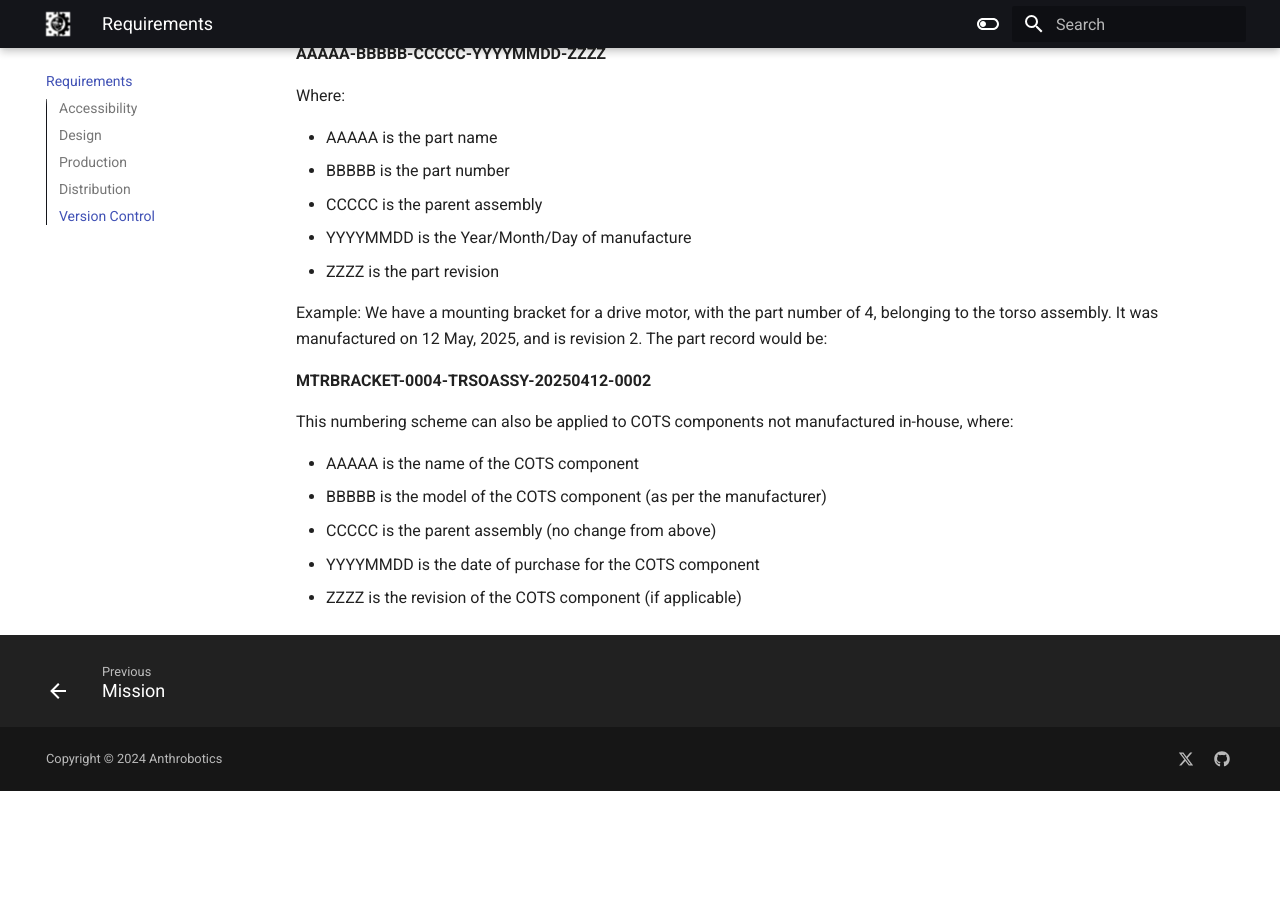
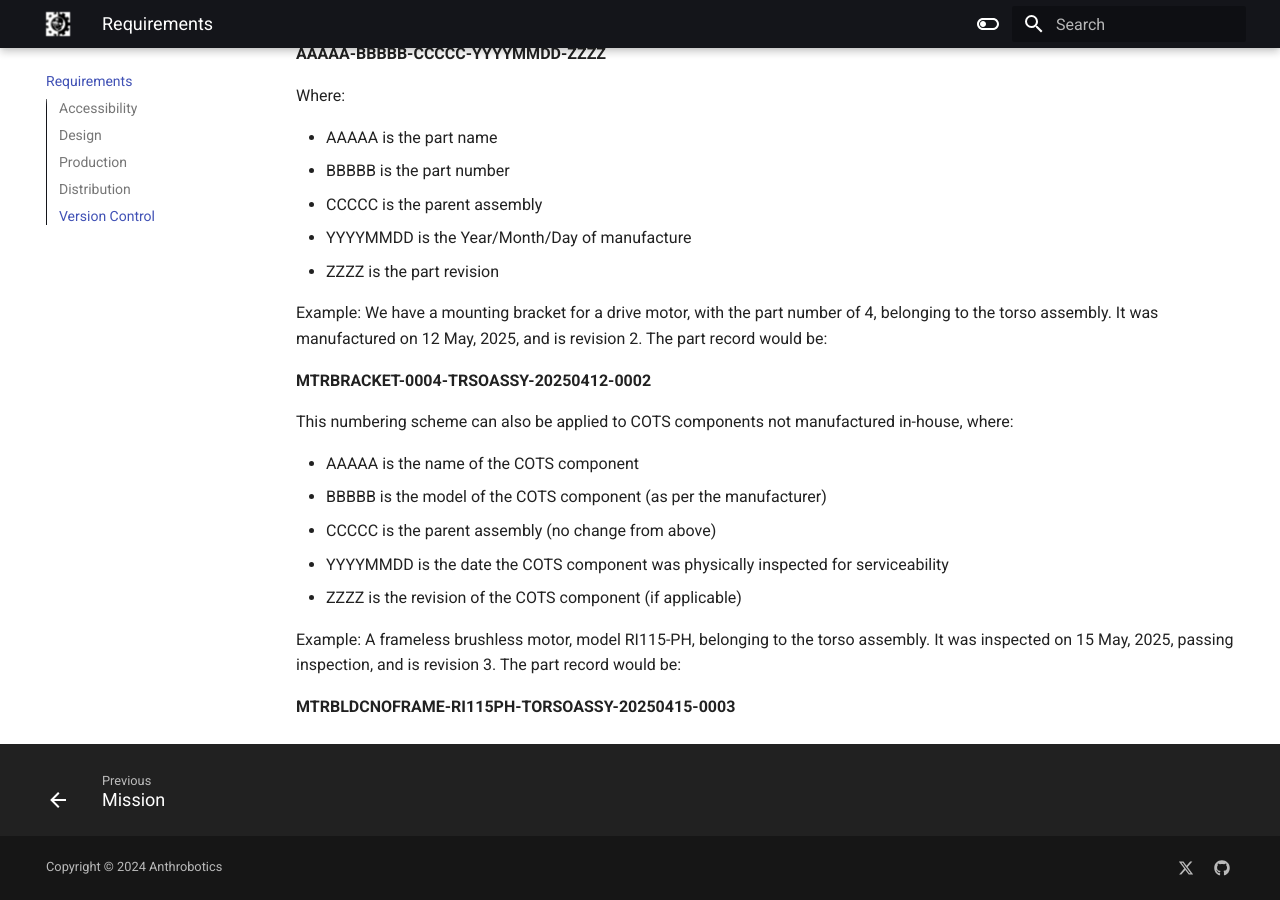
Before and after one commit to Anthrobotics/anthro-docs, an MkDocs documentation site: the page built from docs/requirements.md, in a window 1280 px wide and 900 px high, scrolled down 1945 px. Built offline with MkDocs 1.6.1 and Material for MkDocs 9.7.7, drawn with Linux system fonts in a browser that asks for light colours; before the commit the page ends 2736 px from its top, so only the background shows below that.

Commit message:
Update requirements.md

```diff
--- a/docs/requirements.md
+++ b/docs/requirements.md
@@ -59,5 +59,9 @@ This numbering scheme can also be applied to COTS components not manufactured in
 - AAAAA is the name of the COTS component
 - BBBBB is the model of the COTS component (as per the manufacturer)
 - CCCCC is the parent assembly (no change from above)
-- YYYYMMDD is the date of purchase for the COTS component
+- YYYYMMDD is the date the COTS component was physically inspected for serviceability
 - ZZZZ is the revision of the COTS component (if applicable)
+
+Example: A frameless brushless motor, model RI115-PH, belonging to the torso assembly. It was inspected on 15 May, 2025, passing inspection, and is revision 3. The part record would be:
+
+**MTRBLDCNOFRAME-RI115PH-TORSOASSY-20250415-0003**
```
